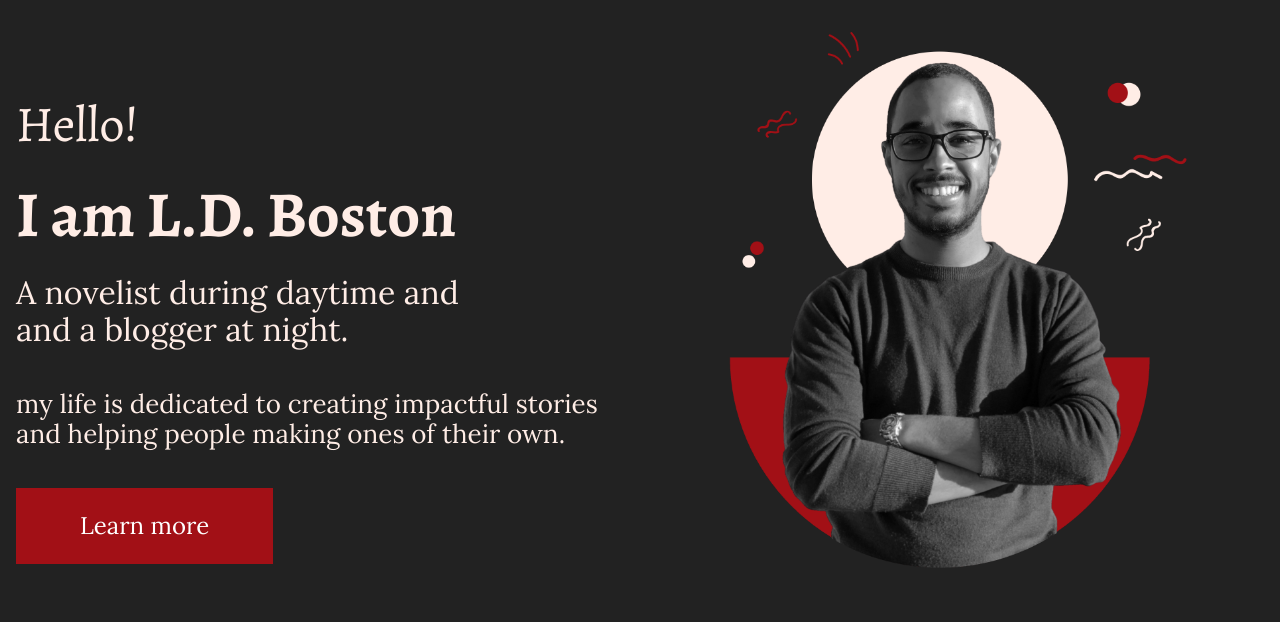
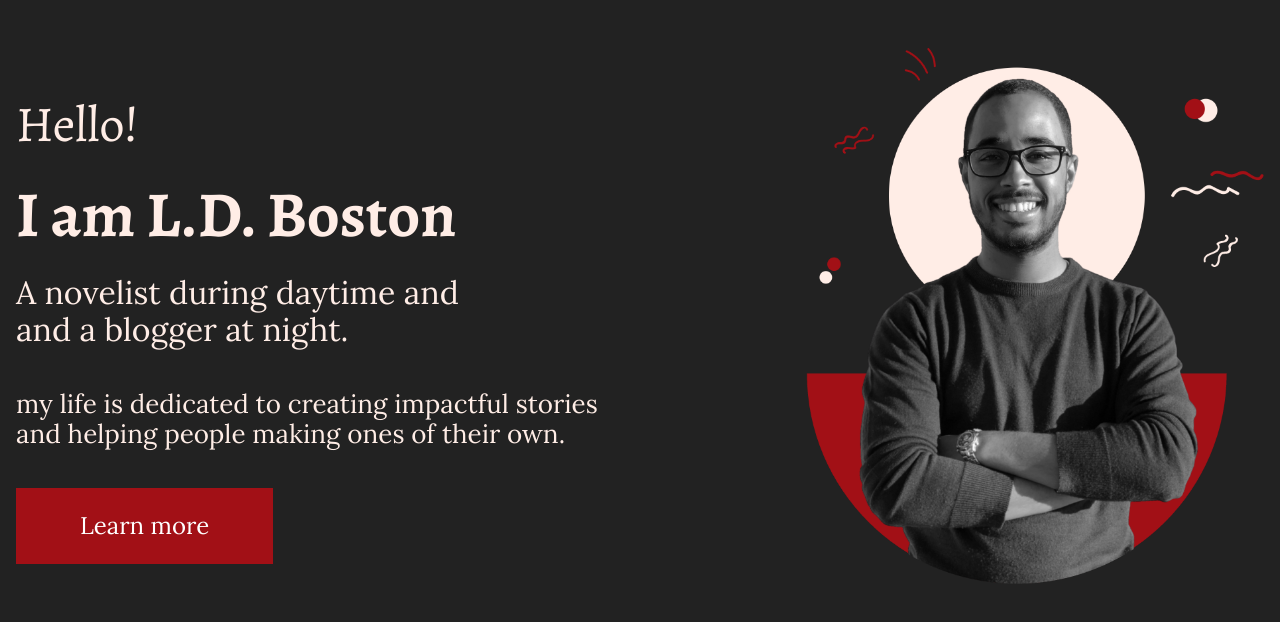
Before and after one commit to LokmaneDaoudi/L.D.Bsoton, a Nuxt app: page / in a window 1280 px wide. Shown: the top 622 px of the page. Built offline with nearby package versions, Linux system fonts and the light colour scheme.

Commit message:
index page minor tweak

```diff
--- a/pages/index.vue
+++ b/pages/index.vue
@@ -37,7 +37,7 @@
           Learn more
         </NuxtLink>
       </div>
-      <div class="md:col-6 text-right xl:text-center order-0 md:order-1">
+      <div class="md:col-6 md:text-right order-0 md:order-1 xl:mt-3">
         <img src="/img/main.png" class="main-img" alt="lokman main picture" />
       </div>
     </div>
@@ -59,7 +59,7 @@ useMeta({
   max-width: 100%;
   width: 75%;
   @media screen and (max-width: $xl) {
-    width: 80%;
+    width: 90%;
   }
   @media screen and (max-width: $md) {
     width: unset;
```
